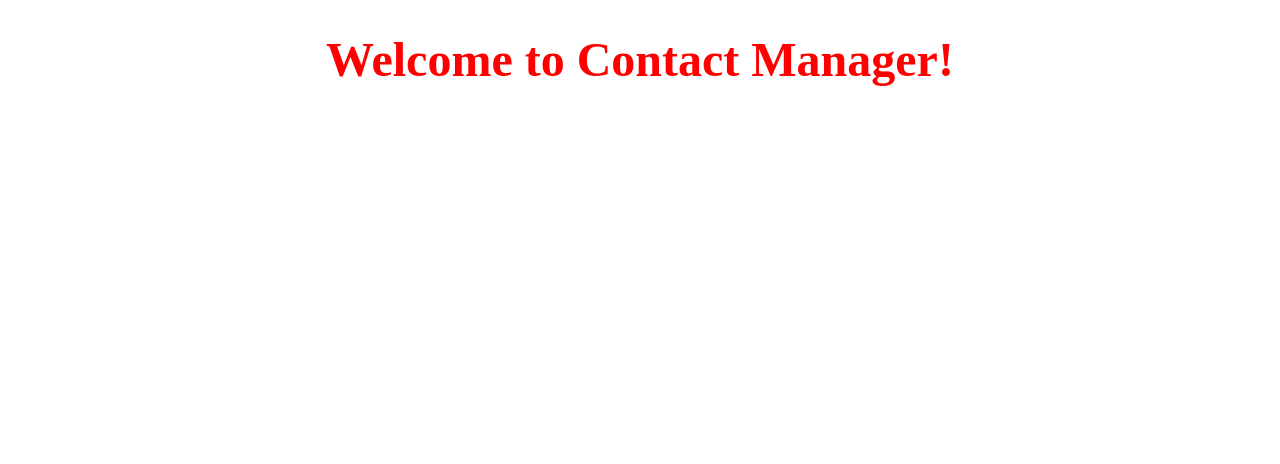
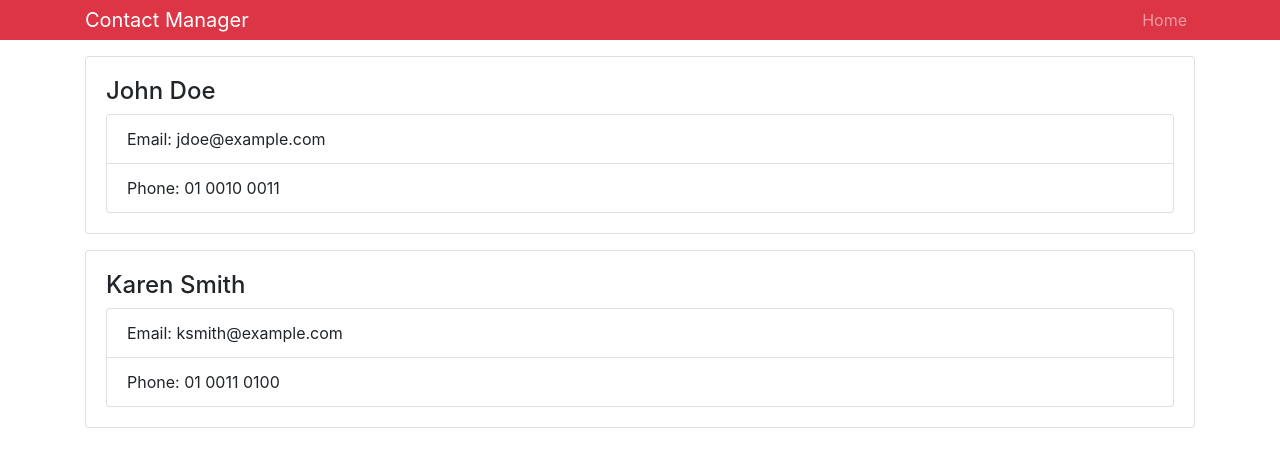
Before and after one commit to dtroydev/Contact-Manager-React, a React (Create React App) app: page / in a window 1280 px wide. Shown: the top 464 px of the page. Built offline with nearby package versions, Linux system fonts and the light colour scheme.

Commit message:
contacts, header, bootstrap

```diff
--- a/package.json
+++ b/package.json
@@ -3,6 +3,9 @@
   "version": "0.1.0",
   "private": true,
   "dependencies": {
+    "bootstrap": "^4.1.3",
+    "jquery": "^3.3.1",
+    "popper.js": "^1.14.4",
     "react": "^16.5.2",
     "react-dom": "^16.5.2",
     "react-scripts": "1.1.5"
--- a/src/App.css
+++ /dev/null
@@ -1,8 +0,0 @@
-.App {
-  text-align: center;
-}
-
-.App-title {
-  font-size: 3em;
-  color: red;
-}
--- a/src/App.js
+++ b/src/App.js
@@ -1,14 +1,26 @@
-import React from 'react';
-import './App.css';
+import React, { Component } from 'react';
+import Header from './components/Header';
+import Contact from './components/Contact';
+import 'bootstrap/dist/css/bootstrap.min.css';
 
-class App extends React.Component {
+export default class App extends Component {
   render() {
     return (
       <div className="App">
-        <h1 className="App-title">Welcome to Contact Manager!</h1>
+        <Header branding="Contact Manager" />
+        <div className="container">
+          <Contact
+            name="John Doe"
+            email="jdoe@example.com"
+            phone="01 0010 0011"
+          />
+          <Contact
+            name="Karen Smith"
+            email="ksmith@example.com"
+            phone="01 0011 0100 "
+          />
+        </div>
       </div>
     );
   }
 }
-
-export default App;
--- /dev/null
+++ b/src/components/Contact.js
@@ -0,0 +1,24 @@
+import React, { Component } from 'react';
+import PropTypes from 'prop-types';
+
+export default class Contact extends Component {
+  static propTypes = {
+    name: PropTypes.string.isRequired,
+    email: PropTypes.string.isRequired,
+    phone: PropTypes.string.isRequired,
+  }
+
+  render() {
+    const { name, email, phone } = this.props;
+
+    return (
+      <div className="card card-body mb-3">
+        <h4>{name}</h4>
+        <ul className="list-group">
+          <li className="list-group-item">Email: {email}</li>
+          <li className="list-group-item">Phone: {phone}</li>
+        </ul>
+      </div >
+    );
+  }
+}
--- /dev/null
+++ b/src/components/Header.js
@@ -0,0 +1,35 @@
+import React from 'react';
+import PropTypes from 'prop-types';
+
+export default function Header(props) {
+  const { branding } = props;
+
+  return (
+    <div>
+      <div className="navbar navbar-expand-sm navbar-dark bg-danger mb-3 py-0">
+        <div className="container">
+          <a href="/" className="navbar-brand">
+            {branding}
+          </a>
+          <div>
+            <ul className="navbar-nav mr-auto">
+              <li className="nav-item">
+                <a href="/" className="nav-link">
+                  Home
+                  </a>
+              </li>
+            </ul>
+          </div>
+        </div>
+      </div>
+    </div >
+  );
+}
+
+Header.defaultProps = {
+  branding: 'My App',
+};
+
+Header.propTypes = {
+  branding: PropTypes.string.isRequired,
+};
--- a/src/registerServiceWorker.js
+++ b/src/registerServiceWorker.js
@@ -1,3 +1,6 @@
+/* eslint no-param-reassign: ["error", { "props": true,
+"ignorePropertyModificationsFor": ["registration"] }] */
+
 // In production, we register a service worker to serve assets from local cache.
 
 // This lets the app load faster on subsequent visits in production, and gives
@@ -8,15 +11,11 @@
 // To learn more about the benefits of this model, read https://goo.gl/KwvDNy.
 // This link also includes instructions on opting out of this behavior.
 
-const isLocalhost = Boolean(
-  window.location.hostname === 'localhost' ||
+const isLocalhost = Boolean(window.location.hostname === 'localhost'
     // [::1] is the IPv6 localhost address.
-    window.location.hostname === '[::1]' ||
+    || window.location.hostname === '[::1]'
     // 127.0.0.1/8 is considered localhost for IPv4.
-    window.location.hostname.match(
-      /^127(?:\.(?:25[0-5]|2[0-4][0-9]|[01]?[0-9][0-9]?)){3}$/
-    )
-);
+    || window.location.hostname.match(/^127(?:\.(?:25[0-5]|2[0-4][0-9]|[01]?[0-9][0-9]?)){3}$/));
 
 export default function register() {
   if (process.env.NODE_ENV === 'production' && 'serviceWorker' in navigator) {
@@ -39,10 +38,8 @@ export default function register() {
         // Add some additional logging to localhost, pointing developers to the
         // service worker/PWA documentation.
         navigator.serviceWorker.ready.then(() => {
-          console.log(
-            'This web app is being served cache-first by a service ' +
-              'worker. To learn more, visit https://goo.gl/SC7cgQ'
-          );
+          console.log('This web app is being served cache-first by a service '
+                    + 'worker. To learn more, visit https://goo.gl/SC7cgQ');
         });
       } else {
         // Is not local host. Just register service worker
@@ -55,7 +52,7 @@ export default function register() {
 function registerValidSW(swUrl) {
   navigator.serviceWorker
     .register(swUrl)
-    .then(registration => {
+    .then((registration) => {
       registration.onupdatefound = () => {
         const installingWorker = registration.installing;
         installingWorker.onstatechange = () => {
@@ -76,7 +73,7 @@ function registerValidSW(swUrl) {
         };
       };
     })
-    .catch(error => {
+    .catch((error) => {
       console.error('Error during service worker registration:', error);
     });
 }
@@ -84,14 +81,12 @@ function registerValidSW(swUrl) {
 function checkValidServiceWorker(swUrl) {
   // Check if the service worker can be found. If it can't reload the page.
   fetch(swUrl)
-    .then(response => {
+    .then((response) => {
       // Ensure service worker exists, and that we really are getting a JS file.
-      if (
-        response.status === 404 ||
-        response.headers.get('content-type').indexOf('javascript') === -1
-      ) {
+      if (response.status === 404
+            || response.headers.get('content-type').indexOf('javascript') === -1) {
         // No service worker found. Probably a different app. Reload the page.
-        navigator.serviceWorker.ready.then(registration => {
+        navigator.serviceWorker.ready.then((registration) => {
           registration.unregister().then(() => {
             window.location.reload();
           });
@@ -102,15 +97,13 @@ function checkValidServiceWorker(swUrl) {
       }
     })
     .catch(() => {
-      console.log(
-        'No internet connection found. App is running in offline mode.'
-      );
+      console.log('No internet connection found. App is running in offline mode.');
     });
 }
 
 export function unregister() {
   if ('serviceWorker' in navigator) {
-    navigator.serviceWorker.ready.then(registration => {
+    navigator.serviceWorker.ready.then((registration) => {
       registration.unregister();
     });
   }
```
Also changed, not shown: 2 other files (tests, documents, lock files or other folders).
